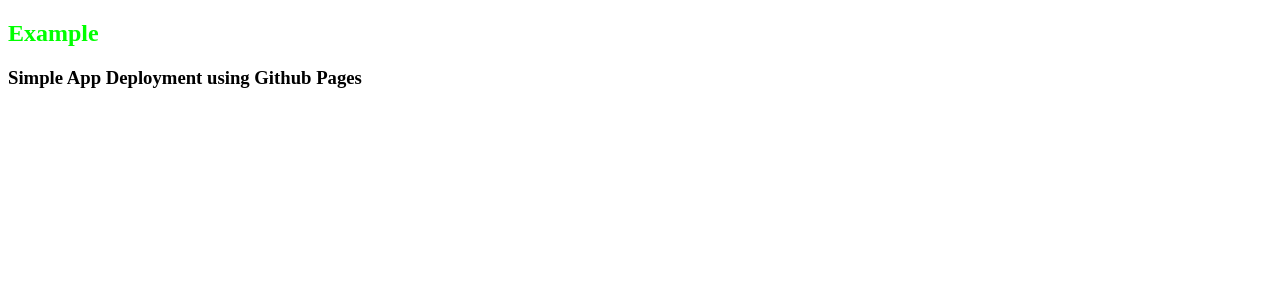
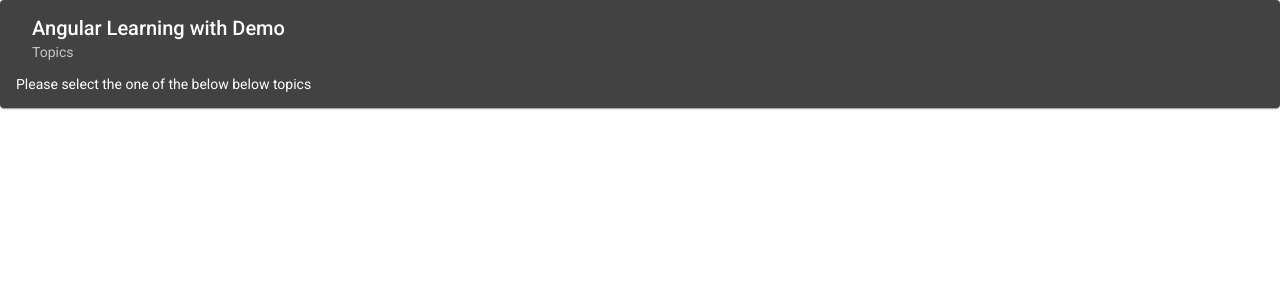
Before and after one commit to ksaranraj/AngularLearningWithDemo, an Angular app: page / in a window 1280 px wide. Shown: the top 300 px of the page. Built offline with nearby package versions, Linux system fonts and the light colour scheme.

Commit message:
creating home dashboard

```diff
--- a/angular.json
+++ b/angular.json
@@ -24,6 +24,7 @@
               "src/assets"
             ],
             "styles": [
+              "./node_modules/@angular/material/prebuilt-themes/purple-green.css",
               "src/styles.css"
             ],
             "scripts": []
@@ -87,6 +88,7 @@
               "src/assets"
             ],
             "styles": [
+              "./node_modules/@angular/material/prebuilt-themes/purple-green.css",
               "src/styles.css"
             ],
             "scripts": []
--- a/package.json
+++ b/package.json
@@ -12,10 +12,12 @@
   "private": true,
   "dependencies": {
     "@angular/animations": "~11.0.6",
+    "@angular/cdk": "^11.0.3",
     "@angular/common": "~11.0.6",
     "@angular/compiler": "~11.0.6",
     "@angular/core": "~11.0.6",
     "@angular/forms": "~11.0.6",
+    "@angular/material": "^11.0.3",
     "@angular/platform-browser": "~11.0.6",
     "@angular/platform-browser-dynamic": "~11.0.6",
     "@angular/router": "~11.0.6",
--- a/src/app/app.component.html
+++ b/src/app/app.component.html
@@ -1,7 +1,11 @@
-<h2 [ngStyle]="{'color':'#00FF00'}">
-  Example
-</h2>
-
-<h3>
-  Simple App Deployment using Github Pages
-</h3>
+<mat-card>
+  <mat-card-header>
+    <mat-card-title>Angular Learning with Demo</mat-card-title>
+    <mat-card-subtitle>Topics</mat-card-subtitle>
+  </mat-card-header>
+  <mat-card-content>
+    <p>
+      Please select the one of the below below topics
+    </p>
+  </mat-card-content>
+</mat-card>
--- a/src/app/app.module.ts
+++ b/src/app/app.module.ts
@@ -1,4 +1,6 @@
 import { BrowserModule } from '@angular/platform-browser';
+import { BrowserAnimationsModule } from '@angular/platform-browser/animations';
+import { MatCardModule } from '@angular/material/card';
 import { NgModule } from '@angular/core';
 
 import { AppComponent } from './app.component';
@@ -8,7 +10,9 @@
     AppComponent
   ],
   imports: [
-    BrowserModule
+    BrowserModule,
+    BrowserAnimationsModule,
+    MatCardModule
   ],
   providers: [],
   bootstrap: [AppComponent]
--- a/src/index.html
+++ b/src/index.html
@@ -6,6 +6,8 @@
   <base href="/">
   <meta name="viewport" content="width=device-width, initial-scale=1">
   <link rel="icon" type="image/x-icon" href="favicon.ico">
+  <link href="https://fonts.googleapis.com/css?family=Roboto:300,400,500&display=swap" rel="stylesheet">
+  <link href="https://fonts.googleapis.com/icon?family=Material+Icons" rel="stylesheet">
 </head>
 <body>
   <app-root></app-root>
--- a/src/styles.css
+++ b/src/styles.css
@@ -1 +1,4 @@
 /* You can add global styles to this file, and also import other style files */
+
+html, body { height: 100%; }
+body { margin: 0; font-family: Roboto, "Helvetica Neue", sans-serif; }
```
Also changed, not shown: tsconfig.json (line endings or trailing spaces), 1 other file (tests, documents, lock files or other folders).
